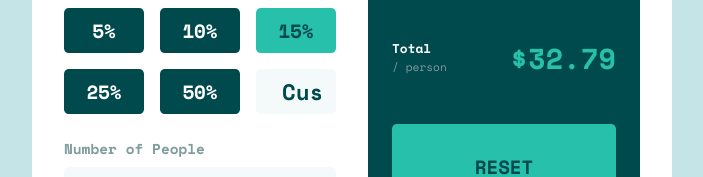
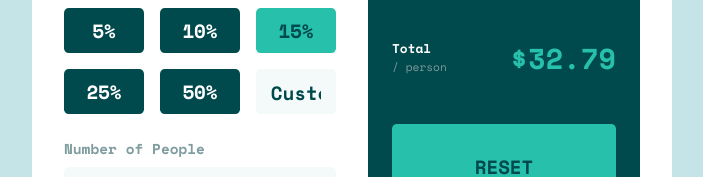
Before and after one commit to tonytangdev/fm-calculator-app, a Next.js app: page / in a window 1280 px wide. Shown: the part 342-519 px from the top of the page, without its empty margins (288-991 px from the left). Built offline with nearby package versions, Linux system fonts and the light colour scheme.

Commit message:
custom input

```diff
--- a/components/Input.tsx
+++ b/components/Input.tsx
@@ -33,7 +33,7 @@ export const Input = ({
                     {valueIsInvalid && (<span className={styles.errorText}>Can't be zero</span>)}
                 </div>
             )}
-            <div className={`${styles.customInput} ${!!isFocused && styles.inputIsFocused} ${valueIsInvalid && styles.inputError}`}>
+            <div className={`${styles.customInput} ${!icon && styles.noIconInput} ${!!isFocused && styles.inputIsFocused} ${valueIsInvalid && styles.inputError}`}>
                 <div className={styles.iconContainer}>{icon}</div>
                 <input placeholder={placeholder} type="number" name={inputId} id={inputId} value={value} onChange={onChange} className={styles.input} onFocus={onFocus} onBlur={onBlur} />
             </div>
--- a/styles/Input.module.css
+++ b/styles/Input.module.css
@@ -20,6 +20,8 @@
 
 .input::placeholder {
     color: var(--very-dark-cyan);
+    font-size: 1.2rem;
+    text-align: center;
 }
 
 .customInput {
@@ -53,3 +55,7 @@
     font-size: 0.8rem;
     font-weight: 700;
 }
+
+.noIconInput {
+    display: inline-block;
+}
```
